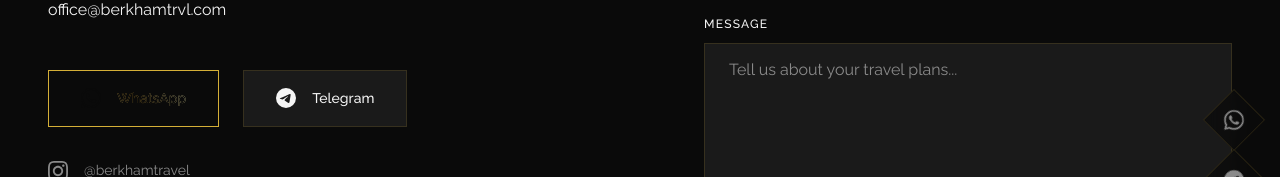
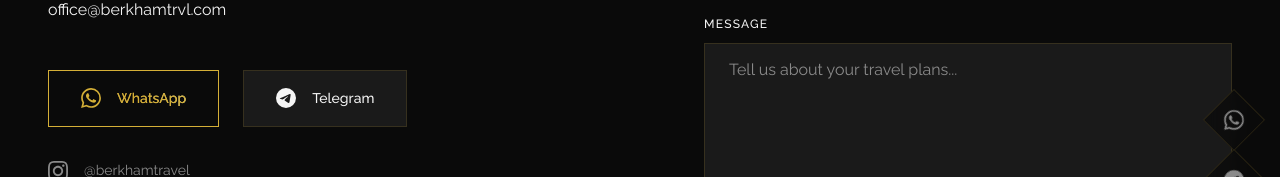
Before and after one commit to ZhekaGrem/berkhamtravel, a Next.js app: page / in a window 1280 px wide. In both pictures the pointer is over the link "WhatsApp". Shown: the part 9287-9464 px from the top of the page. Built offline with nearby package versions, Linux system fonts and the light colour scheme; a web font is replaced by a local one.

Commit message:
change hover contact icon social

```diff
--- a/src/sections/contact/contact.module.css
+++ b/src/sections/contact/contact.module.css
@@ -135,7 +135,7 @@ a.contactValue:hover {
   color: var(--color-text-primary);
   background-color: var(--color-secondary-bg);
   border: 1px solid var(--color-border);
-  transition: all var(--transition-base);
+  transition: all var(--transition-slow);
 }
 
 @media (min-width: 480px) {
@@ -152,8 +152,8 @@ a.contactValue:hover {
 
 .quickBtn:hover {
   background-color: var(--color-text-accent);
-  color: var(--color-primary-bg);
-  border-color: var(--color-text-accent);
+  color: var(--color-text-accent-opacity);
+  border-color: var(--color-text-accent-opacity);
 }
 
 .socialLink {
```
